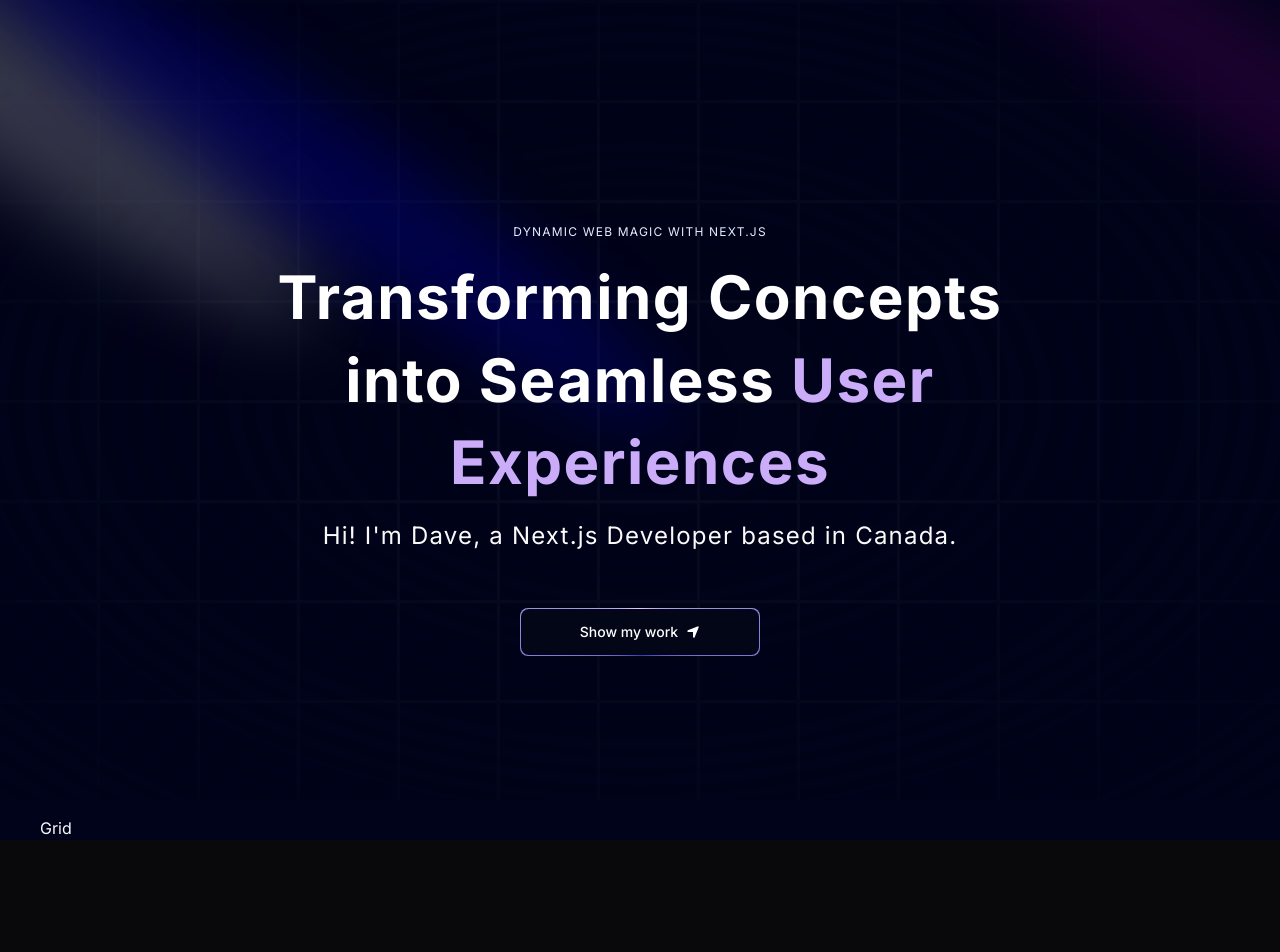
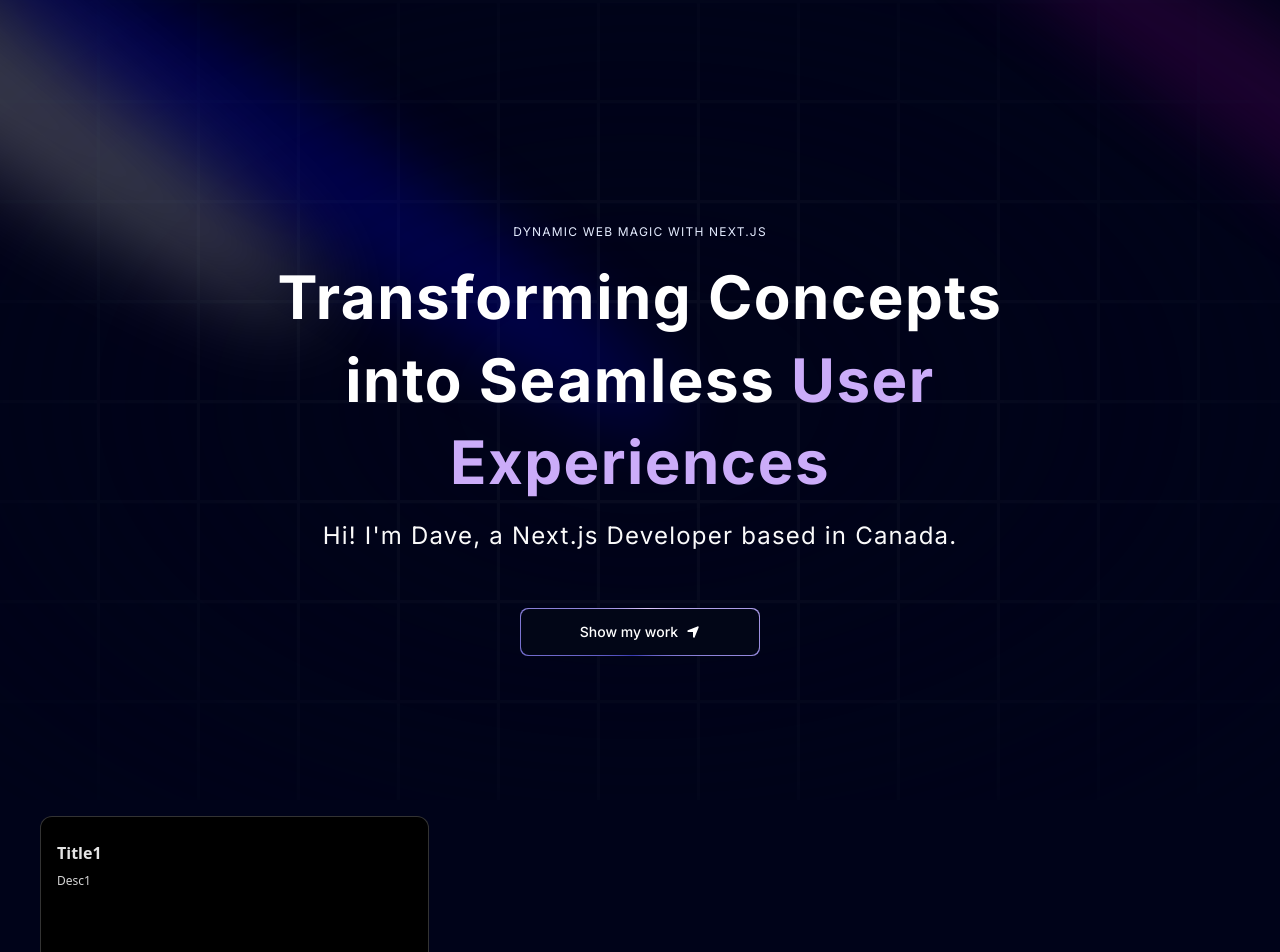
Before and after one commit to Millz98/portfolio, a Next.js app: page / in a window 1280 px wide. Shown: the top 952 px of the page. Before the commit the page ends 840 px from the top, so only its background shows below. Built offline with nearby package versions, Linux system fonts and the light colour scheme.

Commit message:
bento grid code

```diff
--- a/components/Grid.tsx
+++ b/components/Grid.tsx
@@ -1,8 +1,20 @@
 import React from 'react'
-
+import { BentoGrid, BentoGridItem } from './ui/BentoGrid'
 const Grid = () => {
     return (
-        <div>Grid</div>
+        <section id="about">
+        <BentoGrid>
+            {[{ title: 'Title1', description: 'Desc1', id:"1"}].map
+            ((item) => (
+                <BentoGridItem
+                id={item.id}
+                key={item.id}
+                title={item.title}
+                description={item.description}
+                />
+            ))}
+        </BentoGrid>
+        </section>
     )
 }
 
```
